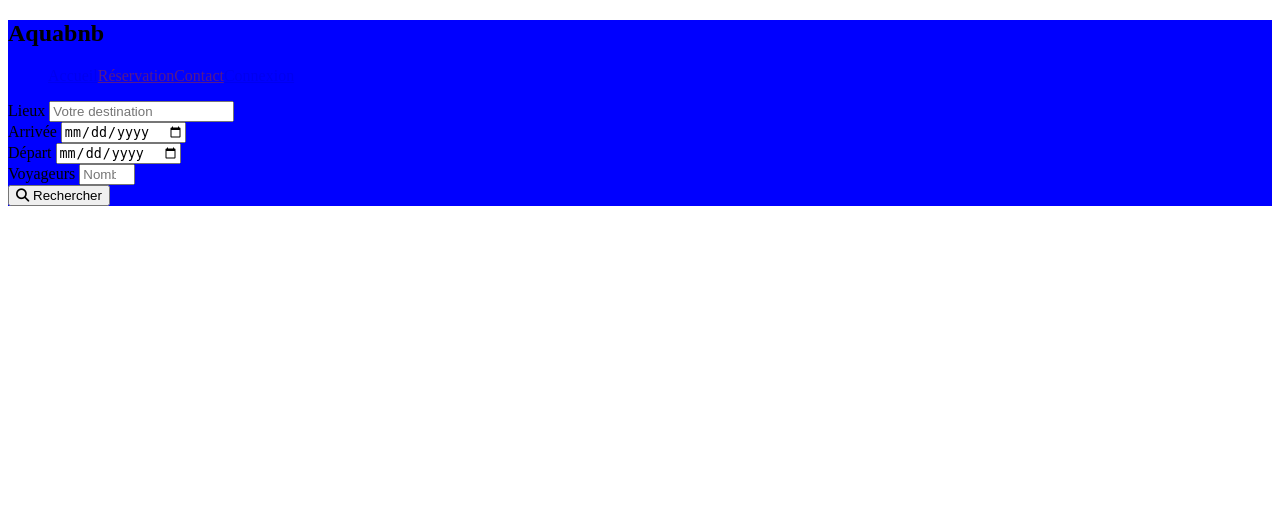
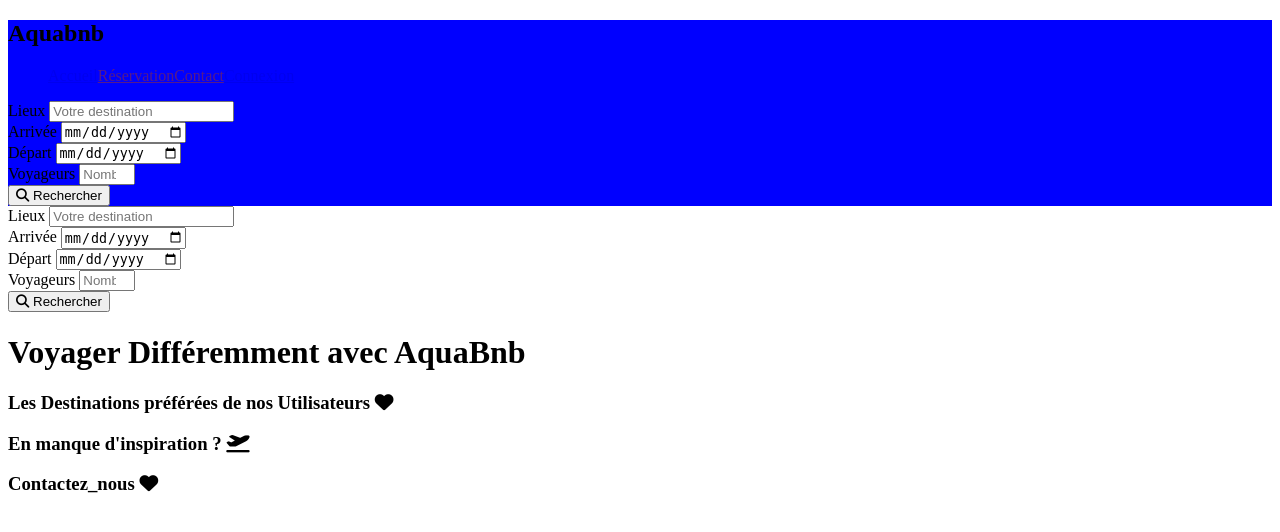
Before and after one commit to tomynov/Airbnb_Aqua, a PHP site: page / in a window 1280 px wide. Shown: the top 532 px of the page. Run offline with PHP 8.4, Linux system fonts and the light colour scheme; some libraries are stand-ins or nearby versions.

Commit message:
ajout_block

```diff
--- a/css/style.css
+++ b/css/style.css
@@ -8,7 +8,7 @@
 }
 
 
-.head_qua{
+.head_aqua{
     background-color: blue;
 }
 
--- a/inc/header.inc.php
+++ b/inc/header.inc.php
@@ -7,12 +7,12 @@
         <meta name="description" content="Le site Aquabnb est le tout premier site de location dédié à l'immensité de nos océans !">
         <script src="https://kit.fontawesome.com/782e7c6869.js" crossorigin="anonymous"></script>
         <title>Aquabnb</title>
-        <link rel="stylesheet" href="../css/style.css">
+        <link rel="stylesheet" href="css/style.css">
         <script src="../js/main.js" async> </script>
     </head>
 
     <header>
-        <section class="head_qua">
+        <section class="head_aqua">
 
             <div class="top_aqua"> <!-- Haut de page-->
                 <h1 id="title_header"> Aquabnb </h1>
--- a/index.php
+++ b/index.php
@@ -1 +1,44 @@
 <?php include("inc/header.inc.php"); ?>
+
+<body>
+
+    <main>
+
+        <div class="recherche_head"> <!-- Barre de Recherche-->
+            <div class="block_recherche">
+                <label> Lieux </label>
+                <input type="text" placeholder="Votre destination" required>
+            </div>
+            <div class="block_recherche">
+                <label >Arrivée </label>
+                <input type="date" placeholder="Date d'arrivé " required>
+            </div>
+            <div class="block_recherche">
+                <label >Départ </label>
+                <input type="date" placeholder="Date de départ " required>
+            </div>
+            <div class="block_recherche">
+                <label> Voyageurs </label>
+                <input type="number" min="1" max="99" placeholder="Nombre de voyageurs" required>
+            </div>
+            <div class="block_recherche">
+                <a href="">
+                    <button typbe="submit"> <i class="fas fa-search"></i> Rechercher </button>
+                </a>
+            </div>
+        </div>
+
+        <h1 id="title_main"> Voyager Différemment avec AquaBnb </h1>
+
+        <div class="block_main">
+            <h3 class="title_block_main" > Les Destinations préférées de nos Utilisateurs <i class="fas fa-heart"></i> </h3>
+        </div>
+        <div class="block_main">
+            <h3 class="title_block_main" > En manque d'inspiration ? <i class="fas fa-plane-departure"></i> </h3>
+        </div>
+        <div class="block_main">
+            <h3 class="title_block_main" > Contactez_nous <i class="fas fa-heart"></i> </h3>
+        </div>
+    </main>
+
+</body>
```
